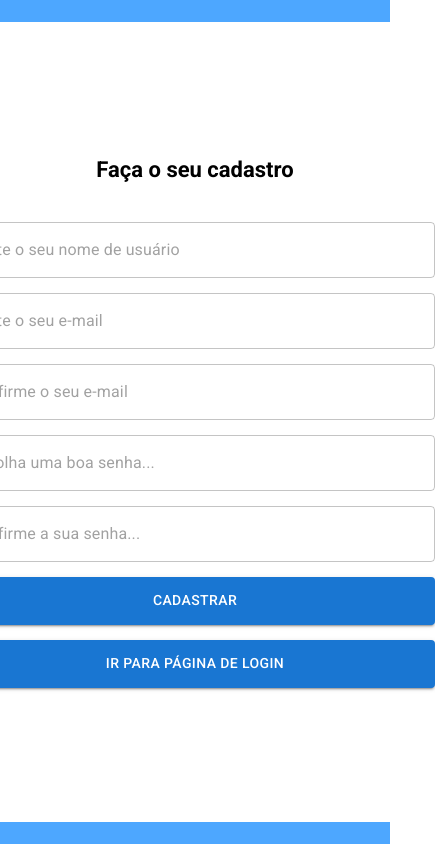
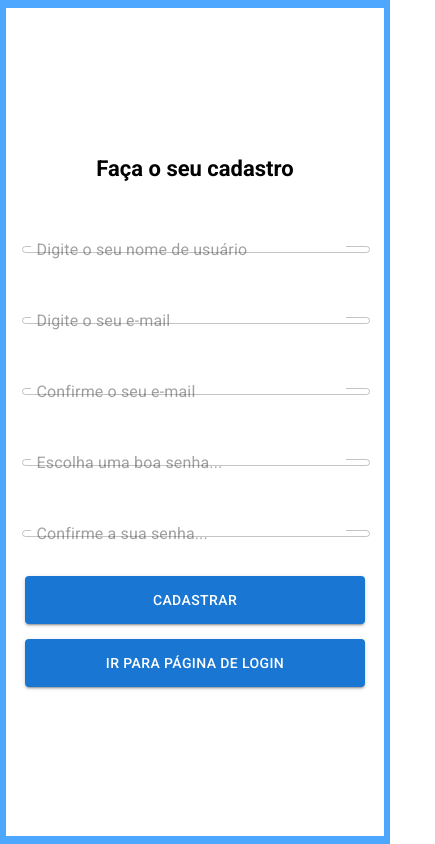
Before and after one commit to KaremLeticia/Isso-Nao-E-Um-Calendario-INEUC, a React (Vite) app: page /signup in a window 390 px wide. Shown: the whole page, 435 px wide, since content can reach past the window. Built offline with nearby package versions, Linux system fonts and the light colour scheme.

Commit message:
Responsive login and signup pages

```diff
--- a/src/Pages/Login/styles.js
+++ b/src/Pages/Login/styles.js
@@ -7,6 +7,8 @@ export const LoginContainer = styled.section`
     align-items: center;
     justify-content: center;
     background-color: #4DA7FF;
+
+
 `;
 
 export const DisplayContent = styled.div`
@@ -16,6 +18,10 @@ export const DisplayContent = styled.div`
     align-items: center;
     justify-content: center;
     background-color: #1565C0;
+
+    @media (max-width: 1400px) {
+        display: none;
+    }
 `;
 
 export const DisplayImg = styled.img`
@@ -30,6 +36,15 @@ export const LoginContent = styled.div`
     align-items: center;
     justify-content: center;
     background-color: #FFFFFF;
+
+    @media (max-width: 540px) {
+        width: 97%;
+        height: 98%;
+
+        :nth-child(3n) {
+            width: 90%;
+        }
+    }
 `;
 
 export const LoginTitle = styled.h1`
@@ -42,10 +57,23 @@ export const Span = styled.span`
  `;
 
 export const InputArea = styled.div`
+    width: 100%;
     height: 15%;
     display: flex;
     flex-direction: column;
+    align-items: center;
     justify-content: space-between;
+
+    @media (max-width: 540px) {
+
+        :nth-child(1n) {
+
+            align-self: center;
+            width: 95.5%;
+
+        }
+
+    }
  `;
 
  export const Question = styled.p`
--- a/src/Pages/SignUp/index.jsx
+++ b/src/Pages/SignUp/index.jsx
@@ -153,14 +153,15 @@ const SignUp = () => {
                         CADASTRAR
                     </Button>
 
-                    <Link to={'/'}>
+
                         <Button
                             sx={{ width: '30rem', height: '3rem', marginTop: '15px' }}
                             variant='contained'
+                            onClick={() => navigate('/')}
                         >
                             IR PARA PÁGINA DE LOGIN
                         </Button>
-                    </Link>
+
 
                 </LoginContent>
 
--- a/src/Pages/SignUp/styles.js
+++ b/src/Pages/SignUp/styles.js
@@ -16,6 +16,10 @@ export const DisplayContent = styled.div`
     align-items: center;
     justify-content: center;
     background-color: #1565C0;
+
+    @media (max-width: 1400px) {
+        display: none;
+    }
 `;
 
 export const DisplayImg = styled.img`
@@ -30,6 +34,19 @@ export const LoginContent = styled.div`
     align-items: center;
     justify-content: center;
     background-color: #FFFFFF;
+
+    @media (max-width: 540px) {
+        width: 97%;
+        height: 98%;
+
+        :nth-child(3n) {
+            width: 90%;
+        }
+
+        :nth-child(4n) {
+            width: 90%;
+        }
+    }
 `;
 
 export const LoginTitle = styled.h1`
@@ -42,7 +59,21 @@ export const Span = styled.span`
  `;
 
 export const InputArea = styled.div`
+
     display: flex;
     flex-direction: column;
     justify-content: space-between;
+
+    @media (max-width: 540px) {
+
+        width: 100%;
+
+        :nth-child(1n) {
+
+            align-self: center;
+            width: 95.5%;
+
+        }
+
+    }
  `;
```
